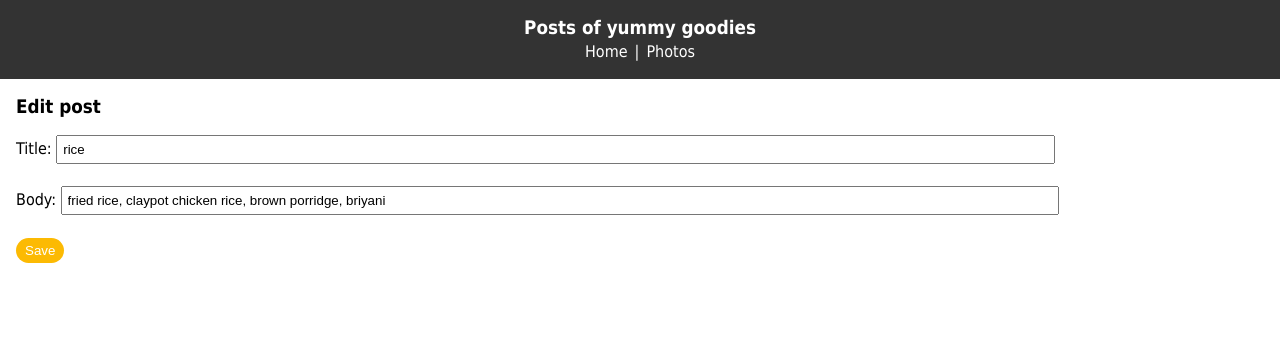
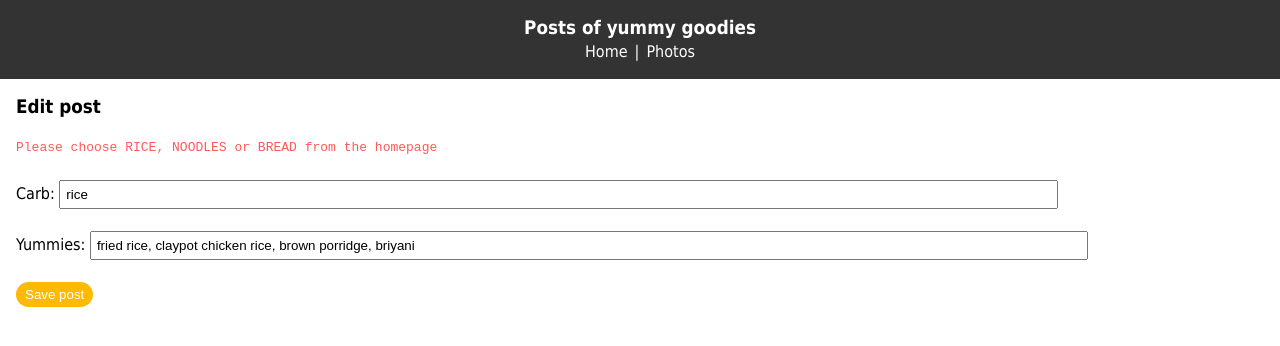
Before and after one commit to Paddlepop25/react-post-app-class-components, a React (Create React App) app: page /editpost/1 in a window 1280 px wide. Shown: the top 346 px of the page. Built offline with nearby package versions, Linux system fonts and the light colour scheme.

Commit message:
alert box for if user chooses post id > 3

```diff
--- a/src/App.js
+++ b/src/App.js
@@ -18,13 +18,19 @@ class App extends Component {
   }
 
   addPost = (post) => {
-    const userId = Math.floor(Math.random() * 50)
+    const userId = Math.floor(Math.random() * 50 + 3)
     const id = this.state.posts.length + userId
-    post.userId = userId
-    post.id = id
-    this.setState({
-      posts: [...this.state.posts, post],
-    })
+    // console.log(post)
+
+    if (post.carb === '' || post.yummies === '') {
+      alert('Please fill in both the carb and yummies boxes')
+    } else {
+      post.userId = userId
+      post.id = id
+      this.setState({
+        posts: [...this.state.posts, post],
+      })
+    }
   }
 
   deletePost = (id) => {
--- a/src/components/AddPost.js
+++ b/src/components/AddPost.js
@@ -2,8 +2,8 @@ import React, { Component } from 'react'
 
 class AddPost extends Component {
   state = {
-    title: '',
-    body: '',
+    carb: '',
+    yummies: '',
   }
 
   handleChange = (event) => {
@@ -16,8 +16,8 @@ class AddPost extends Component {
     event.preventDefault()
     this.props.handleSubmit(this.state)
     this.setState({
-      title: '',
-      body: '',
+      carb: '',
+      yummies: '',
     })
   }
 
@@ -28,17 +28,17 @@ class AddPost extends Component {
           <input
             type='text'
             onChange={this.handleChange}
-            name='title'
-            value={this.state.title}
-            placeholder='enter title...'
+            name='carb'
+            value={this.state.carb}
+            placeholder='enter carb...'
             style={{ flex: '5', padding: '5px' }}
           />
           <input
             type='text'
             onChange={this.handleChange}
-            name='body'
-            value={this.state.body}
-            placeholder='enter body...'
+            name='yummies'
+            value={this.state.yummies}
+            placeholder='enter yummies...'
             style={{ flex: '5', padding: '10px' }}
           />
           <button
--- a/src/components/EditPost.js
+++ b/src/components/EditPost.js
@@ -5,13 +5,17 @@ import posts from '../postsData.json'
 class EditPost extends Component {
   state = {
     post: {
-      title: '',
-      body: '',
+      carb: '',
+      yummies: '',
     },
   }
 
   componentDidMount() {
     const { id } = this.props.match.params
+
+    if (id > 3) {
+      alert('Please choose RICE, NOODLES or BREAD\nfor the edit page')
+    } else {
       const post = posts.filter((post) => post.id === Number(id))[0]
       this.setState(
         {
@@ -19,6 +23,7 @@ class EditPost extends Component {
         },
         () => console.log('this.state.post >>> ', this.state.post)
       )
+    }
   }
 
   editPost = (event) => {
@@ -38,18 +43,24 @@ class EditPost extends Component {
   }
 
   render() {
-    const { title, body } = this.state.post
-    // console.log(title)
+    const { carb, yummies } = this.state.post
+    // console.log(carb)
     return (
       <>
         <Header />
         <div className='container'>
           <form onSubmit={this.saveEditPost}>
             <h3 style={{ margin: '15px 0' }}>Edit post</h3>
-            <label>Title: </label>
+            <code style={code}>
+              Please choose RICE, NOODLES or BREAD from the homepage
+            </code>
+
+            <br />
+            <br />
+            <label>Carb: </label>
             <input
-              name='title'
-              value={title}
+              name='carb'
+              value={carb}
               onChange={this.editPost}
               maxLength='15'
               style={inputStyle}
@@ -57,10 +68,10 @@ class EditPost extends Component {
             <br />
             <br />
 
-            <label>Body: </label>
+            <label>Yummies: </label>
             <input
-              name='body'
-              value={body}
+              name='yummies'
+              value={yummies}
               onChange={this.editPost}
               maxLength='100'
               style={inputStyle}
@@ -69,12 +80,17 @@ class EditPost extends Component {
             <br />
             <br />
 
-            <button style={saveBtn}>Save</button>
+            <button style={saveBtn}>
+              {this.state.post.carb !== '' ? 'Save post' : 'Back to homepage'}
+            </button>
           </form>
         </div>
       </>
     )
   }
+}
+const code = {
+  color: '#ff5959',
 }
 
 const inputStyle = {
--- a/src/components/Posts.js
+++ b/src/components/Posts.js
@@ -11,12 +11,11 @@ class Posts extends Component {
         {this.props.posts.map((post) => {
           return (
             <div key={post.id}>
-              <h4>{post.title.toUpperCase()}</h4>
-              <span>{post.body}</span>
+              <h4>{post.carb.toUpperCase()}</h4>
+              <span>{post.yummies}</span>
               <button style={editBtn}>
                 <Link to={`/editpost/${post.id}`}>Edit</Link>
               </button>
-
               <button onClick={() => this.delPost(post.id)} style={delBtn}>
                 X
               </button>
--- a/src/postsData.json
+++ b/src/postsData.json
@@ -2,19 +2,19 @@
   {
     "userId": 1,
     "id": 1,
-    "title": "rice",
-    "body": "fried rice, claypot chicken rice, brown porridge, briyani"
+    "carb": "rice",
+    "yummies": "fried rice, claypot chicken rice, brown porridge, briyani"
   },
   {
     "userId": 1,
     "id": 2,
-    "title": "noodles",
-    "body": "hokkien mee, prawn noodles, bak chor mee, pho"
+    "carb": "noodles",
+    "yummies": "hokkien mee, prawn noodles, bak chor mee, pho"
   },
   {
     "userId": 1,
     "id": 3,
-    "title": "bread",
-    "body": "french loaf, sandwich, yakun kaya toast, butter bun"
+    "carb": "bread",
+    "yummies": "french loaf, sandwich, yakun kaya toast, butter bun"
   }
 ]
```
Also changed, not shown: 1 other file (tests, documents, lock files or other folders). Lines whose indentation alone changed are shown as unchanged.
